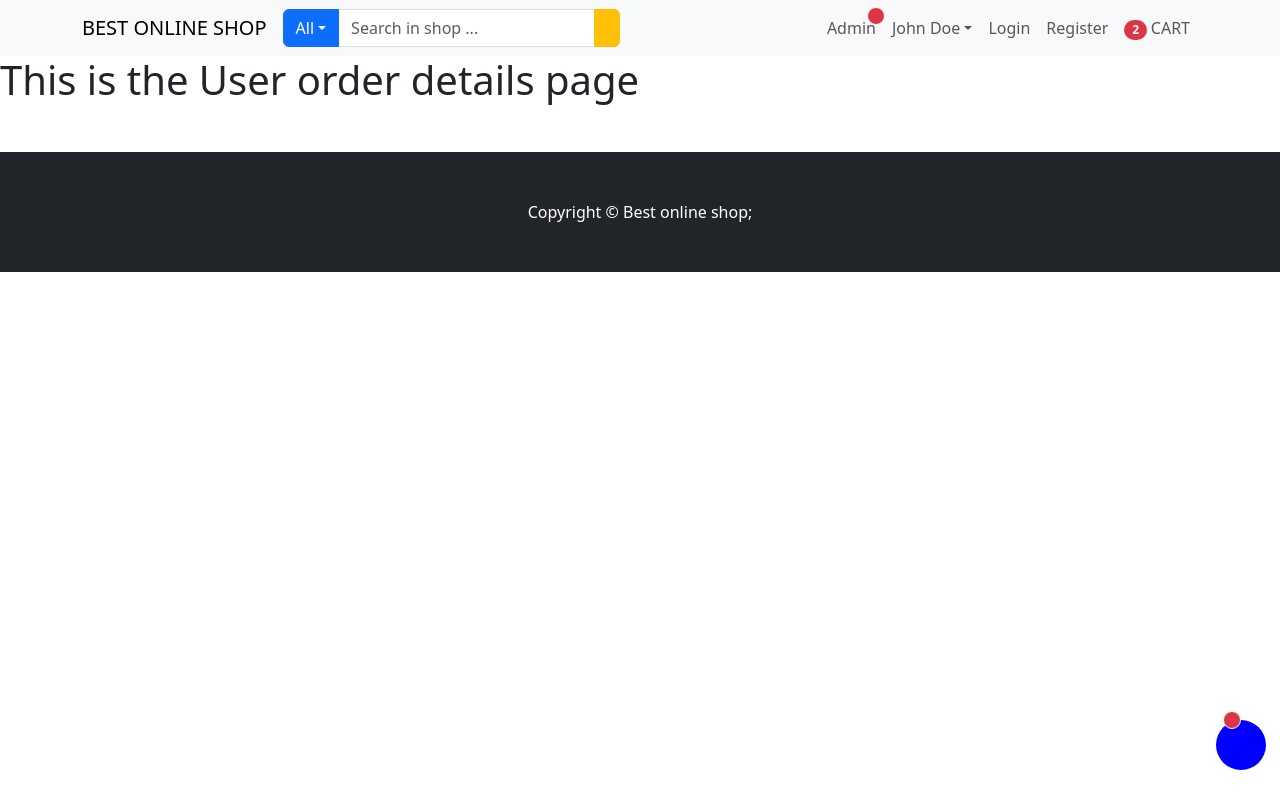
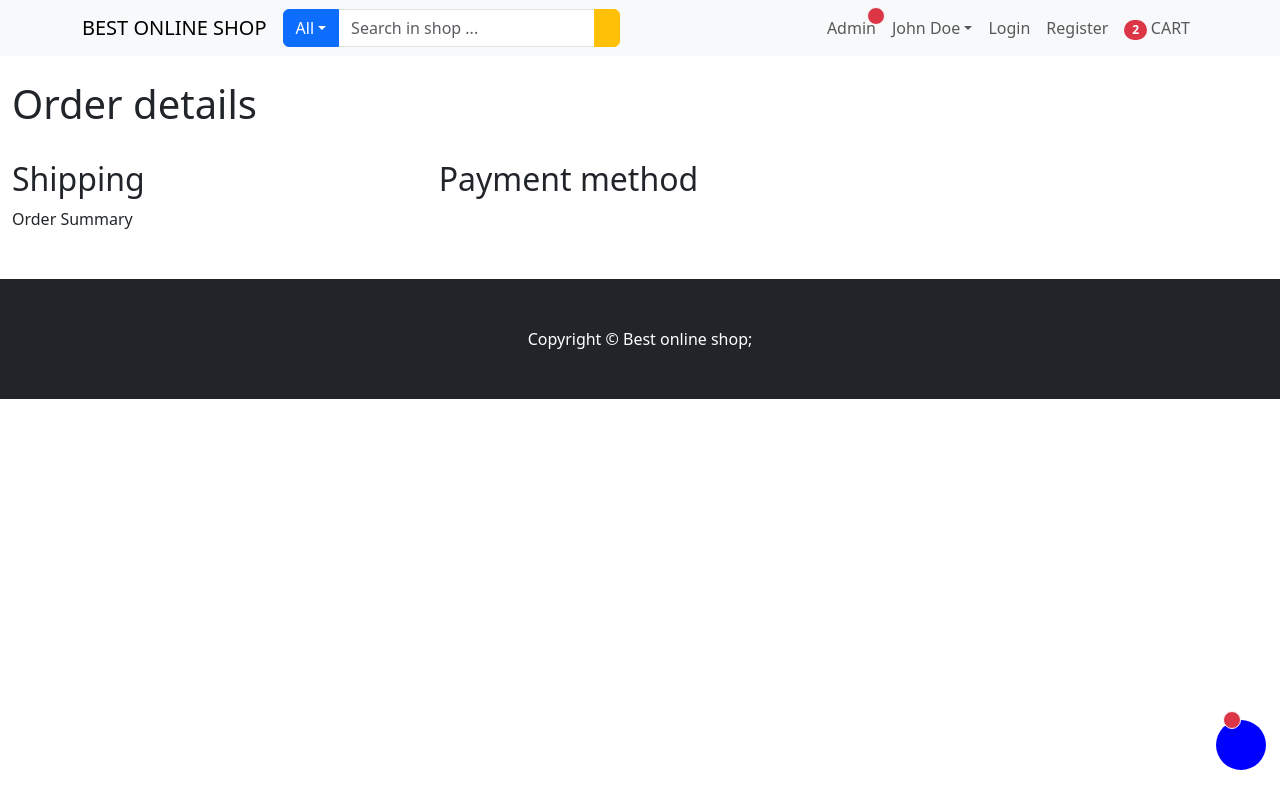
Before and after one commit to UzomaAkpala/e-commerce-frontend, a React (Create React App) app: page /user/order-details in a window 1280 px wide. Built offline with nearby package versions, Linux system fonts and the light colour scheme; the HTML template or start-up script is replaced by a standard one.

Commit message:
Page for User Order Details

```diff
--- a/src/pages/user/UserOrderDetailsPage.js
+++ b/src/pages/user/UserOrderDetailsPage.js
@@ -1,5 +1,28 @@
+import { Container, Row, Col } from "react-bootstrap";
+
 function UserOrderDetailsPage() {
-  return <h1>This is the User order details page</h1>;
+  return (
+    <Container fluid>
+      <Row className="mt-4">
+        <h1>Order details</h1>
+        <Col md={8}>
+          <br />
+
+          <Row>
+            <Col md={6}>
+              <h2>Shipping</h2>
+            </Col>
+
+            <Col md={6}>
+              <h2>Payment method</h2>
+            </Col>
+          </Row>
+        </Col>
+
+        <h>Order Summary</h>
+      </Row>
+    </Container>
+  );
 }
 
 export default UserOrderDetailsPage;
```
